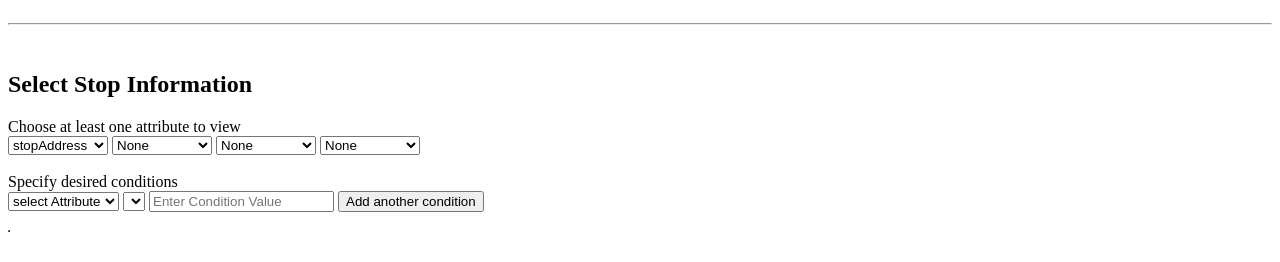
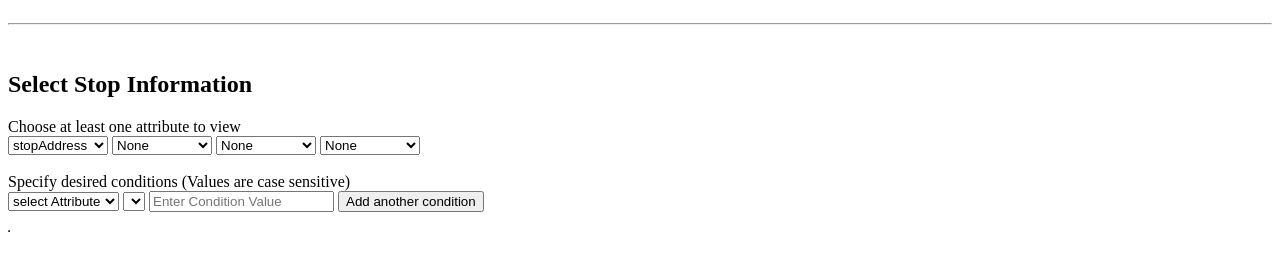
Before and after one commit to minhVu03/Better-Transit-System---A-DBMS-Project, a website: page public/index.html in a window 1280 px wide. Shown: the part 969-1231 px from the top of the page. Drawn offline with Linux system fonts and the light colour scheme; no server answers.

Commit message:
added case sensitive warning

```diff
--- a/public/index.html
+++ b/public/index.html
@@ -156,7 +156,7 @@
                 <option value="stopName">stopName</option>
 
             </select><br><br>
-            Specify desired conditions
+            Specify desired conditions (Values are case sensitive)
 
 
             <br>
```
